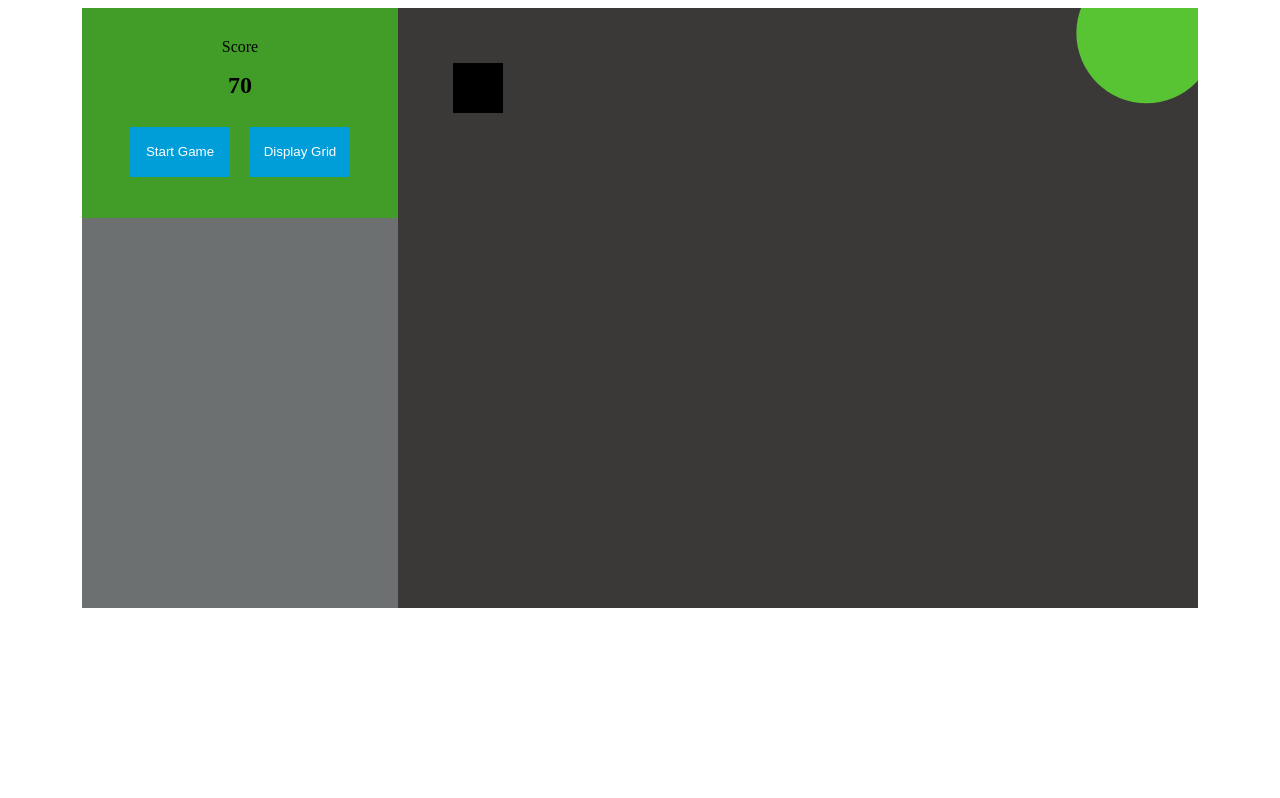
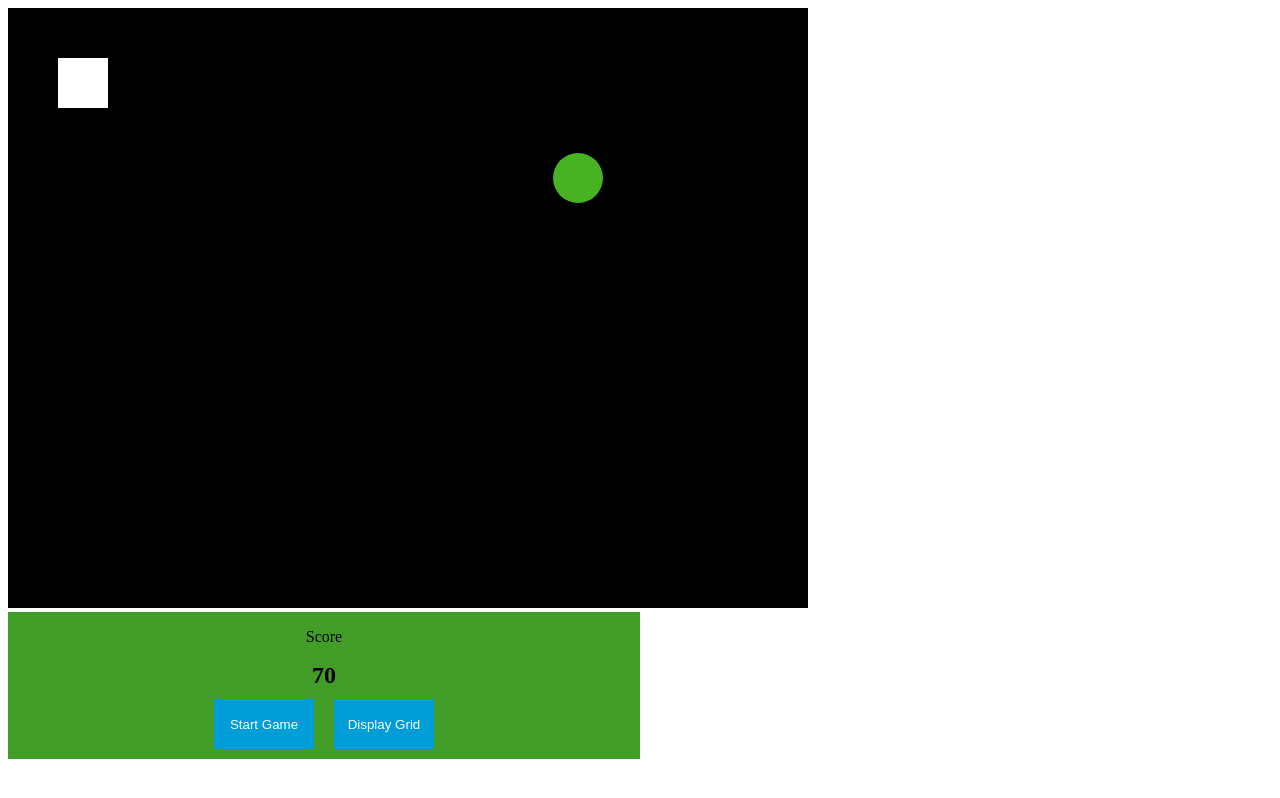
Before and after one commit to caiouehara/polygon-attack-canvas-game, a website built with webpack: page src/index.html in a window 1280 px wide. Both pictures are taken after a click on the button "Start Game". Built offline with nearby package versions, Linux system fonts and the light colour scheme; files whose address does not match are found by name.

Commit message:
Refact All Game Structure

```diff
--- a/package.json
+++ b/package.json
@@ -1,5 +1,5 @@
 {
-  "name": "game1",
+  "name": "game2",
   "version": "1.0.0",
   "description": "",
   "main": "scripts.js",
--- a/src/index.html
+++ b/src/index.html
@@ -1,18 +1,21 @@
 <!DOCTYPE html>
 <html>
+
 <head>
     <meta charset='utf-8'>
     <meta http-equiv='X-UA-Compatible' content='IE=edge'>
     <meta name='viewport' content='width=device-width, initial-scale=1'>
     <link rel="stylesheet" href="bundle.min.css">
     <script src='bundle.min.js' defer></script>
-    <title>Page Title</title>
+    <title>Game2</title>
 </head>
+
 <body>
+    <canvas></canvas>
     <div id="hud">
         <div id="scoreboard">
             <p>Score</p>
-            <h2>50</h2>
+            <h2>0</h2>
             <div>
                 <button id="button-start">Start Game</button>
                 <button id="button-display-grid-collision">Display Grid</button>
@@ -22,6 +25,6 @@
 
         </div>
     </div>
-    <canvas></canvas>
 </body>
+
 </html>
--- /dev/null
+++ b/src/js/Enemy.js
@@ -0,0 +1,29 @@
+export class Enemy {
+    constructor(posX, posY, rad) {
+        this.displayGrid = false
+        this.posX = posX
+        this.posY = posY
+        this.rad = rad
+        this.dx = 5
+        this.dy = 5
+        this.color = 'rgb(102, 255, 51, 0.7)'
+        this.routeType = 0
+    }
+
+    move(){
+        switch(this.routeType) {
+            case 1:
+                this.posX += this.dx;
+                this.dy = 0;
+                break;
+            case 2:
+                this.posY += this.dy;
+                this.dx = 0;
+                break;
+            default:
+                this.posX += this.dx;
+                this.posY += this.dy;
+        }
+
+    }
+}
--- a/src/js/enemys/EnemyCircle.js
+++ /dev/null
@@ -1,85 +0,0 @@
-const canvas = document.querySelector('canvas')
-let c = canvas.getContext('2d')
-
-class EnemyCircle {
-    constructor(posX, posY, rad) {
-        this.displayGrid = false,
-        this.posX = posX
-        this.posY = posY
-        this.rad = rad
-        this.dx = 5
-        this.dy = 5
-        this.color = 'rgb(102, 255, 51, 0.7)'
-    }
-
-    draw(){
-        c.beginPath()
-        c.fillStyle = this.color
-        c.arc(this.posX, this.posY, this.rad, 0, Math.PI * 2)
-        c.fill()
-    }
-
-    move(route){
-        switch(route) {
-            case 1:
-                this.posX += this.dx;
-                this.dy = 0;
-                break;
-            case 2:
-                this.posY += this.dy;
-                this.dx = 0;
-                break;
-            default:
-                this.posX += this.dx;
-                this.posY += this.dy;
-        }
-
-    }
-
-    drawCollision(char){
-        this.wallCollision()
-        this.charCollision(char)
-        if(this.displayGrid){
-            this.collisionGrid(char)
-        }
-    }
-
-    wallCollision(){
-        // Change direction
-        if(this.posX > canvas.width || this.posX < 0){
-            this.dx =  -this.dx;
-        }
-        if(this.posY > canvas.height || this.posY < 0){
-            this.dy = -this.dy;
-        }
-    }
-
-    charCollision(char){
-        let x = char.posX + char.height/2
-        let y = char.posY + char.height/2
-        let distance = this.getDistance( x, y, this.posX, this.posY)
-        if( distance < this.rad + char.width/2){
-            this.color = "red";
-            this.draw()
-            char.die()
-        }
-    }
-
-    getDistance(x1, y1, x2, y2){
-        let xDistance = x2 - x1
-        let yDistance = y2 - y1
-        return Math.sqrt(xDistance**2 + yDistance**2)
-    }
-
-    collisionGrid(char){
-        let x = char.posX + char.height/2
-        let y = char.posY + char.height/2
-        c.beginPath()
-        c.strokeStyle = "white"
-        c.moveTo(this.posX, this.posY)
-        c.lineTo(x, y)
-        c.stroke()
-    }
-}
-
-export default EnemyCircle;
--- /dev/null
+++ b/src/js/game-functions.js
@@ -0,0 +1,47 @@
+import game from './game' // One import another
+const canvas = document.querySelector('canvas')
+
+export function setWallCollision() {
+    let wallReactionForce = 10;
+    if (this.posX <= 0) {
+        this.posX += this.dx + wallReactionForce;
+    }
+    if (this.posX >= canvas.width - this.width) {
+        this.posX -= this.dx + wallReactionForce;
+    }
+    if (this.posY <= 0) {
+        this.posY += this.dy + wallReactionForce;
+    }
+    if (this.posY >= canvas.height - this.height) {
+        this.posY -= this.dy + wallReactionForce;
+    }
+}
+
+export function setCharCollision() {
+    for(let playerID in game.players){
+        const player = game.players[playerID]
+        let x = player.posX + player.height / 2
+        let y = player.posY + player.height / 2
+        let distance = getDistance(x, y, this.posX, this.posY)
+        if (distance < this.rad + player.width / 2) {
+            this.color = "red";
+            player.color = "red";
+            player.alive = false;
+        }
+    }
+}
+
+export function changeObjDirection() {
+    if (this.posX > canvas.width || this.posX < 0) {
+        this.dx = -this.dx;
+    }
+    if (this.posY > canvas.height || this.posY < 0) {
+        this.dy = -this.dy;
+    }
+}
+
+export function getDistance(x1, y1, x2, y2) {
+    let xDistance = x2 - x1
+    let yDistance = y2 - y1
+    return Math.sqrt(xDistance ** 2 + yDistance ** 2)
+}
--- a/src/js/game.js
+++ b/src/js/game.js
@@ -1,60 +1,99 @@
-import scenario from './scenario/main'
-import hud from './hud'
-import player from './player'
+import { Enemy } from './Enemy'
+import { Player } from './Player'
+import { setWallCollision, setCharCollision, changeObjDirection, getDistance } from './game-functions'
 
 const canvas = document.querySelector('canvas')
-let c = canvas.getContext('2d')
 
 let game = {
     running: false,
+    user: {
+        points: 10,
+        pointsReward: 30,
+    },
+    hud: {
+        displayGrid: false,
+        scoreHistory: [],
+    },
 
-    start() {
-        if (!this.running) {
-            scenario.spawnEnemy()
-            this.running = true
-            this.startCoutingPoints()
-            this.loop()
+    players: {
+        player1: new Player(),
+    },
+    enemys: [new Enemy(200, 200, 25)],
+
+    update() {
+        for (let playerID in this.players) {
+            const player = this.players[playerID]
+            // Checking if all players are alive
+            if(!player.alive){
+                game.stop()
+            }
+            setWallCollision.call(player)
         }
-        else {
-            alert('Game is already running')
+        for (let enemy of this.enemys) {
+            changeObjDirection.call(enemy)
+            setCharCollision.call(enemy)
+            enemy.move()
         }
     },
 
     startCoutingPoints() {
-        this.pointTimer = setInterval(() => {
-            hud.userPoints += hud.pointsReward;
-            this.setDifficulty()
+        // set pointTimer reference on global (to use "game.stop()")
+        window.pointTimer = setInterval(() => {
+            let phase1 = (this.user.points % 100 === 0)
+
+            this.user.points += this.user.pointsReward;
+
+            if (phase1) {
+                this.spawnEnemy()
+                this.user.pointsReward + 10;
+            }
         }, 1000)
     },
 
-    loop() {
-        if (game.running && player.alive) {
-            requestAnimationFrame(game.loop)
-            c.clearRect(0, 0, canvas.width, canvas.height)
-            scenario.update()
-            hud.update()
+    spawnEnemy() {
+        let enemyRadBetween = [75, 25]
+        let preventSpawnDistance = 25
+
+        let spawnPosX = Math.random() * canvas.width
+        let spawnPosY = Math.random() * canvas.height
+        let randomRad = Math.random() * (enemyRadBetween[0] - enemyRadBetween[1]) + enemyRadBetween[1]
+
+        let isProtect = false
+
+        // protecting all players
+        for (let player in this.players) {
+            let distance = getDistance(player.posX, player.posY, spawnPosX, spawnPosY)
+            isProtect = !(distance > preventSpawnDistance + player.width + randomRad)
         }
-        else {
-            game.stop()
-        }
+
+        isProtect ? this.enemys.push(new Enemy(spawnPosX, spawnPosY, randomRad)) && this.setEnemyRoutes() : this.spawnEnemy()
     },
 
-    setDifficulty() {
-        let points = hud.userPoints
-        let phase1 = (points % 100 === 0)
-
-        if (phase1) {
-            scenario.spawnEnemy()
-            hud.pointsReward += 10;
-        }
+    setEnemyRoutes() {
+        this.enemys.forEach((cv, index) => {
+            if (index % 5 === 0) {
+                cv.routeType = 0;
+            }
+            else if (index % 2 === 0) {
+                cv.routeType = 1
+            }
+            else {
+                cv.routeType = 2
+            }
+        })
     },
 
-    stop() {
-        this.running = false
-        hud.remake()
-        scenario.remake()
-        clearInterval(this.pointTimer)
+    stop(){
+        // stop loops
+        this.running = false // stop animationFrame loop
+        clearInterval(pointTimer)
+        // creating Log
+        this.hud.scoreHistory.push(`<p> Score: ${this.user.points} </p>`)
+        // remake
+        this.user = { points: 10, pointsReward: 30 },
+        this.enemys = [ new Enemy(200, 200, 25)]
+        this.players.player1 = new Player() // have to change to userID
     }
 }
 
-export default game;
+export default game
--- a/src/js/hud.js
+++ /dev/null
@@ -1,43 +0,0 @@
-import scenario from './scenario/main'
-const buttonDisplayGrid = document.querySelector('#button-display-grid-collision')
-const scoreboardElement = document.querySelector('h2')
-
-let hud = {
-    userPoints: 50,
-    pointsReward: 10,
-    displayGrid: false,
-    log: {
-        element: document.querySelector("#log"),
-        scoreHistory: [],
-    },
-
-    update() {
-        this.setGrid(this.displayGrid)
-        scoreboardElement.innerHTML = this.userPoints;
-    },
-
-    updateLog(){
-        let log = this.log
-        log.scoreHistory.push(`<p> Score: ${this.userPoints} </p>`)
-        log.element.innerHTML = log.scoreHistory.join(' ')
-    },
-
-    handleGrid() {
-        this.displayGrid = !this.displayGrid
-        this.displayGrid ? buttonDisplayGrid.innerHTML = "Turn Off" : buttonDisplayGrid.innerHTML = "Display Grid"
-    },
-
-    setGrid(value) {
-        scenario.enemys.forEach((en) => {
-            en.displayGrid = value;
-        })
-    },
-
-    remake() {
-        this.updateLog()
-        this.userPoints = 50
-        this.pointsReward = 10
-    }
-}
-
-export default hud;
--- /dev/null
+++ b/src/js/index.js
@@ -0,0 +1,109 @@
+import game from './game'
+
+// Elements
+const canvas = document.querySelector('canvas')
+
+const buttonStart = document.querySelector('#button-start')
+const buttonDisplayGrid = document.querySelector('#button-display-grid-collision')
+
+const hudElement = document.querySelector('#hud')
+const logElement = document.querySelector("#log")
+const scoreboardElement = document.querySelector('h2')
+
+// Canvas
+let c = canvas.getContext('2d')
+canvas.width = 800
+canvas.height = 600
+canvas.style.backgroundColor = 'black';
+
+// Rendering
+function loop() {
+    // set animationFrame reference on global (to use "game.stop()")
+    window.animationFrame = requestAnimationFrame(loop)
+
+    if (!game.running) {
+        return null;
+    }
+
+    c.clearRect(0, 0, canvas.width, canvas.height)
+    game.update()
+    updateHud()
+    for (let playerID in game.players) {
+        const player = game.players[playerID]
+        c.beginPath()
+        c.fillStyle = player.color
+        c.fillRect(player.posX, player.posY, player.width, player.height)
+    }
+    for (let enemyID in game.enemys) {
+        const enemy = game.enemys[enemyID]
+        c.beginPath()
+        c.fillStyle = enemy.color
+        c.arc(enemy.posX, enemy.posY, enemy.rad, 0, Math.PI * 2)
+        c.fill()
+    }
+}
+
+function updateHud() {
+    scoreboardElement.innerHTML = game.user.points // Scoreboard
+    logElement.innerHTML = game.hud.scoreHistory.join(' ') // Log
+
+    let playerID = game.players.player1 //have to use UserID
+    // Display hud
+    if (game.hud.displayGrid) {
+        game.enemys.forEach( en => {
+            createGrid(playerID, en)
+        })
+    }
+}
+
+function createGrid(char1, char2){
+    // expects that char1 it's a circle
+    // expects that char2 it's a circle
+    let x = char1.posX + char1.height/2
+    let y = char1.posY + char1.height/2
+    c.beginPath()
+    c.strokeStyle = "white"
+    c.moveTo(char2.posX, char2.posY)
+    c.lineTo(x, y)
+    c.stroke()
+}
+
+// Inputs
+
+addEventListener('keydown', (e) => {
+    // set INPUT to "player1"
+    // have to change to "playerID"
+    let player = game.players.player1;
+    switch (e.key) {
+        case 'w':
+            player.posY -= player.dy
+            break
+        case 's':
+            player.posY += player.dy
+            break
+        case 'a':
+            player.posX -= player.dx
+            break
+        case 'd':
+            player.posX += player.dx
+            break
+    }
+})
+
+buttonStart.addEventListener('click', () => {
+    // Prevent Double Points Timer
+    if (!game.pointsTimer) {
+        game.startCoutingPoints()
+    }
+    // Prevent Double game starts
+    if (!game.running) {
+        game.running = true;
+    }
+})
+buttonDisplayGrid.addEventListener('click', () => {
+    game.hud.displayGrid = !game.hud.displayGrid
+    game.hud.displayGrid ? buttonDisplayGrid.innerHTML = "Turn Off" : buttonDisplayGrid.innerHTML = "Display Grid"
+})
+
+// Init Game
+loop()
--- a/src/js/player.js
+++ b/src/js/player.js
@@ -1,59 +1,12 @@
-const canvas = document.querySelector('canvas')
-let c = canvas.getContext('2d')
-
-let player = {
-    posX: 0,
-    posY: 0,
-    dx: 50,
-    dy: 50,
-    width: 50,
-    height: 50,
-    alive: true,
-
-    move(key) {
-        switch (key) {
-            case 'w':
-                player.posY -= player.dy
-                break
-            case 's':
-                player.posY += player.dy
-                break
-            case 'a':
-                player.posX -= player.dx
-                break
-            case 'd':
-                player.posX += player.dx
-                break
-        }
-    },
-
-    draw() {
-        c.beginPath()
-        c.fillStyle = 'black'
-        c.fillRect(this.posX, this.posY, this.width, this.height)
-    },
-
-    die() {
-        console.log('died')
-        this.alive = false;
-    },
-
-    drawCollision() {
-        // Hit the wall
-        let wallReactionForce = 5;
-        if (this.posX <= 0) {
-            this.posX += this.dx + wallReactionForce;
-        }
-        if (this.posX >= canvas.width - this.width) {
-            this.posX -= this.dx + wallReactionForce;
-        }
-        if (this.posY <= 0) {
-            this.posY += this.dy + wallReactionForce;
-        }
-        if (this.posY >= canvas.height - this.height) {
-            this.posY -= this.dy + wallReactionForce;
-        }
+export class Player {
+    constructor(){
+        this.posX = 50
+        this.posY = 50
+        this.dx = 10
+        this.dy = 10
+        this.width = 50
+        this.height = 50
+        this.color = 'white'
+        this.alive = true
     }
 }
-
-export default player;
--- a/src/js/scenario/main.js
+++ /dev/null
@@ -1,65 +0,0 @@
-import EnemyCircle from '../enemys/EnemyCircle'
-import player from '../player'
-const canvas = document.querySelector('canvas')
-
-let scneario = {
-    preventSpawnDistance: 125,
-    enemys: [],
-    enemyRadBetween: [75, 25],
-
-    update(){
-        this.updateEnemys()
-        this.updatePlayers()
-    },
-
-    updateEnemys(){
-        this.enemys.forEach((currentValue ,index)=>{
-            // Define Routes
-            if(index % 5 === 0){
-                currentValue.move()
-            }
-            else if (index % 2 === 0){
-                currentValue.move(1)
-            }
-            else{
-                currentValue.move(2)
-            }
-            currentValue.draw()
-            currentValue.drawCollision(player)
-        })
-    },
-
-    updatePlayers(){
-        player.draw()
-        player.drawCollision()
-    },
-
-    spawnEnemy(){
-        let spawnPosX = Math.random() * canvas.width
-        let spawnPosY = Math.random() * canvas.height
-        let randomRad = Math.random() * (this.enemyRadBetween[0] - this.enemyRadBetween[1]) + this.enemyRadBetween[1]
-        let distance = this.getDistance(player.posX, player.posY, spawnPosX, spawnPosY)
-        if(distance > this.preventSpawnDistance + player.width + randomRad){
-            let newEnemy = new EnemyCircle( spawnPosX , spawnPosY, randomRad)
-            this.enemys.push(newEnemy)
-        }
-        else {
-            this.spawnEnemy()
-        }
-    },
-
-    getDistance(x1, y1, x2, y2){
-        let xDistance = x2 - x1
-        let yDistance = y2 - y1
-        return Math.sqrt(xDistance**2 + yDistance**2)
-    },
-
-    remake(){
-        player.alive = true
-        player.posX = 0
-        player.posY = 0
-        this.enemys = []
-    }
-}
-
-export default scneario;
--- a/src/js/scripts.js
+++ /dev/null
@@ -1,26 +0,0 @@
-import hud from './hud'
-import player from './player'
-import game from './game'
-const buttonStart = document.querySelector('#button-start')
-const buttonDisplayGrid = document.querySelector('#button-display-grid-collision')
-const canvas = document.querySelector('canvas')
-
-canvas.width = 800
-canvas.height = 600
-console.log(canvas)
-
-window.addEventListener('keydown', (e) => {
-    player.move(e.key);
-    player.drawCollision()
-})
-
-function init() {
-    buttonStart.addEventListener('click', () => {
-        game.start()
-    })
-    buttonDisplayGrid.addEventListener('click', () => {
-        hud.handleGrid()
-    })
-}
-
-init()
--- a/src/scss/hud.scss
+++ b/src/scss/hud.scss
@@ -1,5 +1,7 @@
 #hud {
-  width: 25%;
+  display: flex;
+  flex-direction: row;
+  width: 100%;
 
   #scoreboard {
     display: flex;
@@ -20,7 +22,6 @@
       align-items: center;
       width: 100%;
       height: 50%;
-    }
       button {
         background: #009ed8;
         border: none;
@@ -28,6 +29,7 @@
         margin: 10px;
         width: 100px;
         height: 50px;
+      }
     }
   }
 
--- /dev/null
+++ b/src/scss/index.scss
@@ -0,0 +1 @@
+@import './hud';
--- a/src/scss/main.scss
+++ /dev/null
@@ -1,10 +0,0 @@
-@import './hud';
-
-body{
-    display: flex;
-    justify-content: center;
-    canvas{
-        background-color: rgb(59, 56, 56);
-    }
-
-}
--- a/webpack.config.js
+++ b/webpack.config.js
@@ -3,8 +3,8 @@ const HtmlWebpackPlugin = require('html-webpack-plugin')
 
 module.exports = {
   entry: [
-    './src/scss/main.scss',
-    './src/js/scripts.js'
+    './src/scss/index.scss',
+    './src/js/index.js'
   ],
   output: {
     path: path.resolve(__dirname, 'dist'),
```
Also changed, not shown: dist/bundle.min.css (deleted), dist/bundle.min.js (deleted), dist/index.html (deleted), 2 other files. Lines whose indentation alone changed are shown as unchanged.
